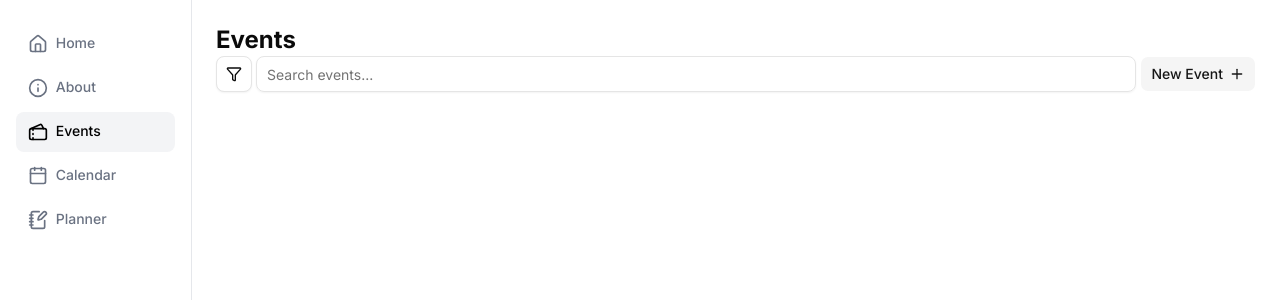
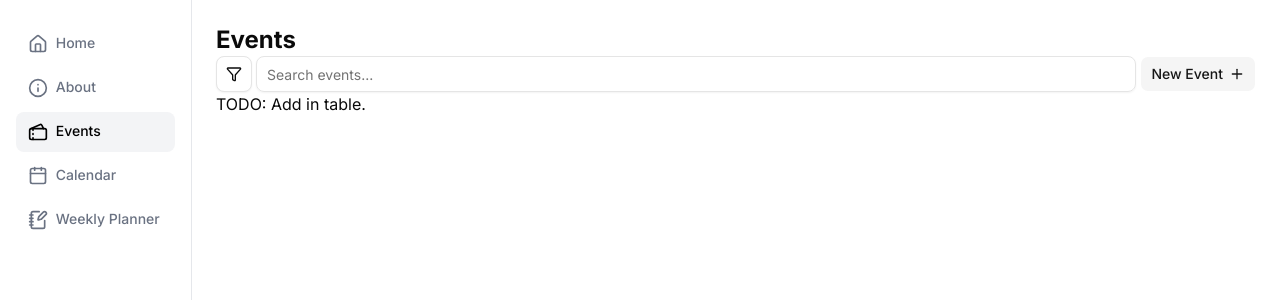
Before and after one commit to stevethewright/church-comms, a Next.js app: page /events in a window 1280 px wide. Shown: the top 300 px of the page. Built offline with nearby package versions, Linux system fonts and the light colour scheme.

Commit message:
feat: Rename planner

```diff
--- a/src/app/events/page.tsx
+++ b/src/app/events/page.tsx
@@ -14,6 +14,7 @@ export default function EventsPage() {
         <Input type="search" placeholder="Search events..." />
         <NewEventButton />
       </div>
+      TODO: Add in table.
     </main>
   );
 }
--- a/src/app/planner/page.tsx
+++ /dev/null
@@ -1,3 +0,0 @@
-export default function PlannerPage() {
-  return <h1 className="text-2xl font-bold">Planner</h1>;
-}
--- /dev/null
+++ b/src/app/weekly-planner/page.tsx
@@ -0,0 +1,3 @@
+export default function WeeklyPlannerPage() {
+  return <h1 className="text-2xl font-bold">Weekly Planner</h1>;
+}
--- a/src/components/navbar.tsx
+++ b/src/components/navbar.tsx
@@ -24,9 +24,9 @@ const tabs = [
     href: '/calendar',
   },
   {
-    name: 'Planner',
+    name: 'Weekly Planner',
     icon: <NotebookPen className={navbarLinkStyles} />,
-    href: '/planner',
+    href: '/weekly-planner',
   },
 ];
 
```
